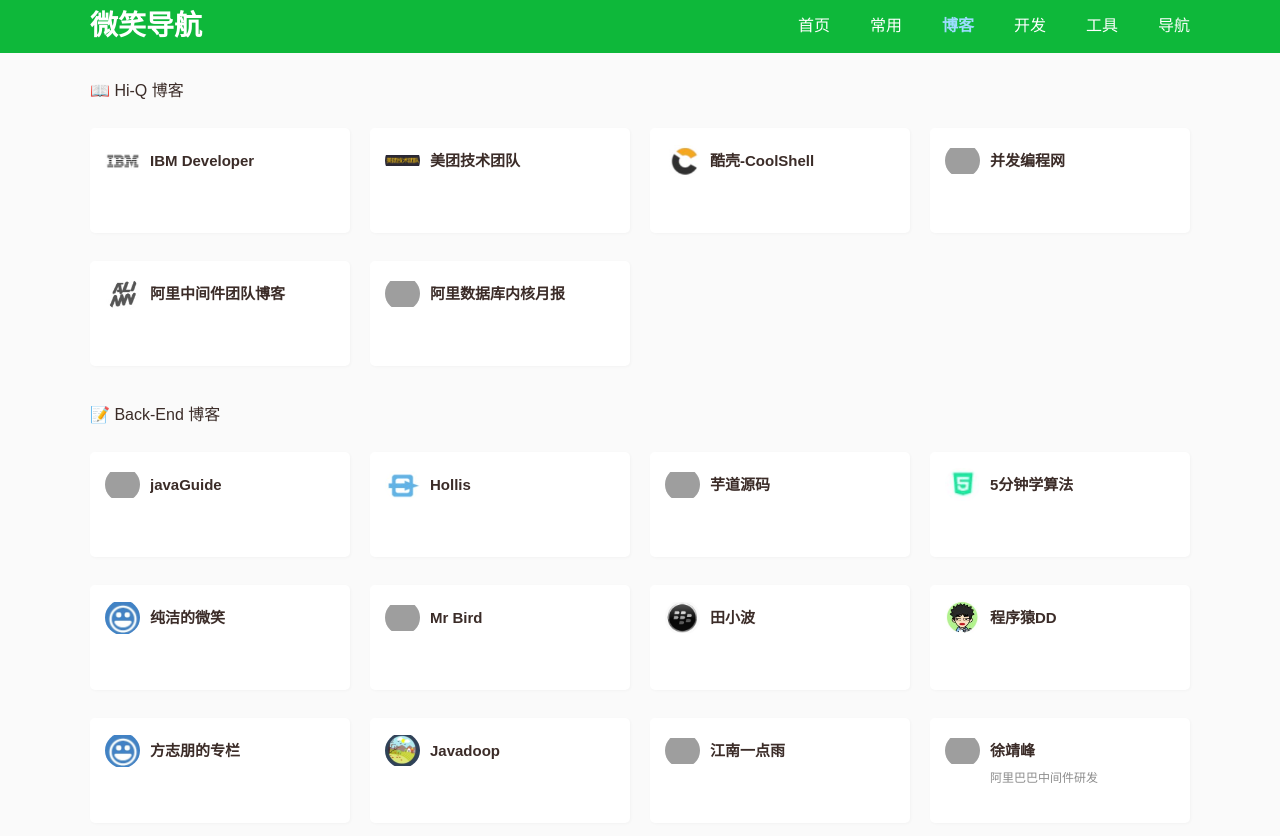
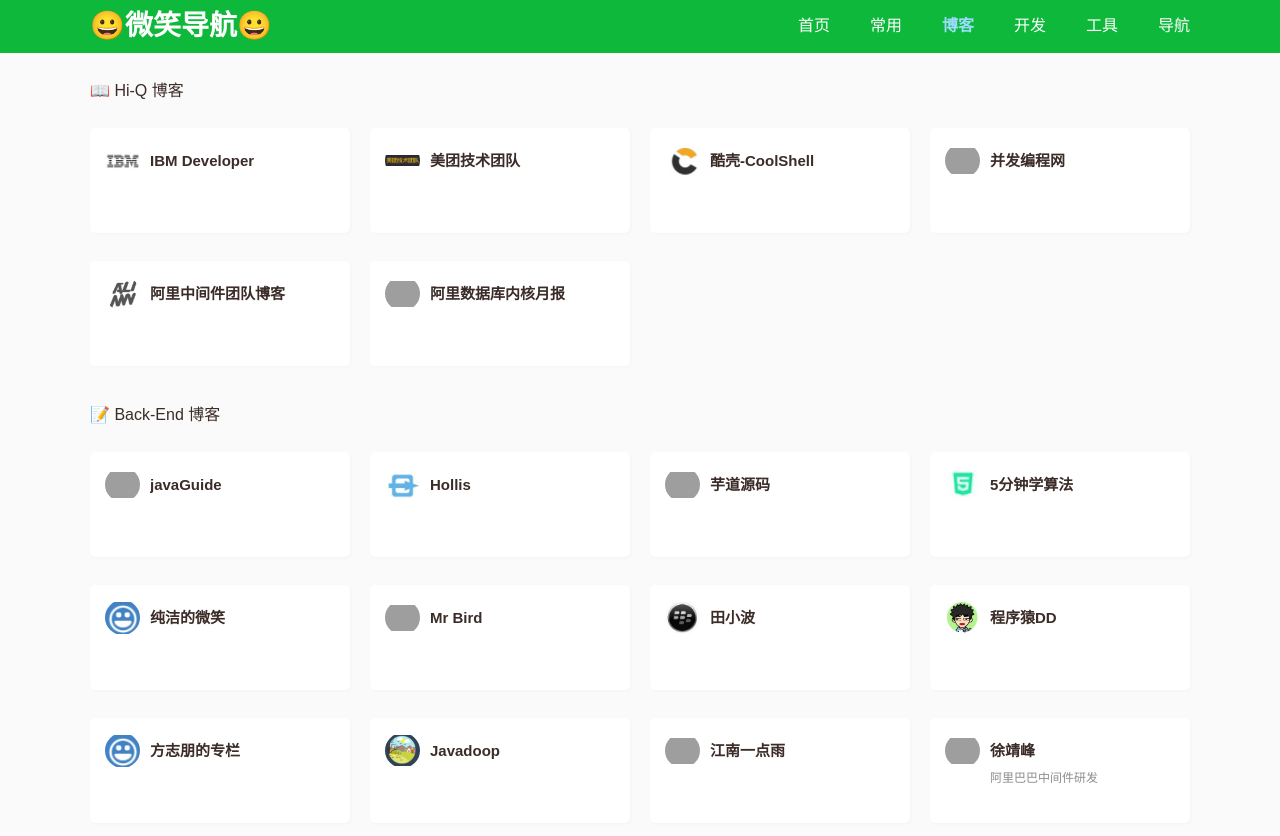
Before and after one commit to itzhanglg/coder-nav, a plain HTML site: page blog.html in a window 1280 px wide. Shown: the top 836 px of the page. Drawn offline with Linux system fonts and the light colour scheme; grey boxes are pictures that could not be loaded.

Commit message:
add smile logo

```diff
--- a/blog.html
+++ b/blog.html
@@ -13,7 +13,7 @@
   <link rel="shortcut icon" href="./images/favicon.ico" />
 
   <!-- Begin SEO tag -->
-  <title>微笑导航</title>
+  <title>😀微笑⛳️导航</title>
   <meta property="og:locale" content="zh_CN" />
   <meta property="og:site_name" content="微笑导航" />
   <meta property="og:url" content="http://itzlg.gitee.io/coder-nav" />
@@ -36,7 +36,7 @@
 <body data-rsssl=1>
   <div class="header">
     <div class="container">
-      <a class="site" href="./index.html">微笑导航</a>
+      <a class="site" href="./index.html">😀微笑导航😀</a>
       <nav class="header-menu">
         <ul>
           <li class=""><a href="./index.html">首页</a></li>
```
Also changed, not shown: common.html (+2 -2 lines), develop.html (+2 -2 lines), friend.html (+2 -2 lines), index.html (+2 -3 lines), tools.html (+2 -2 lines).
